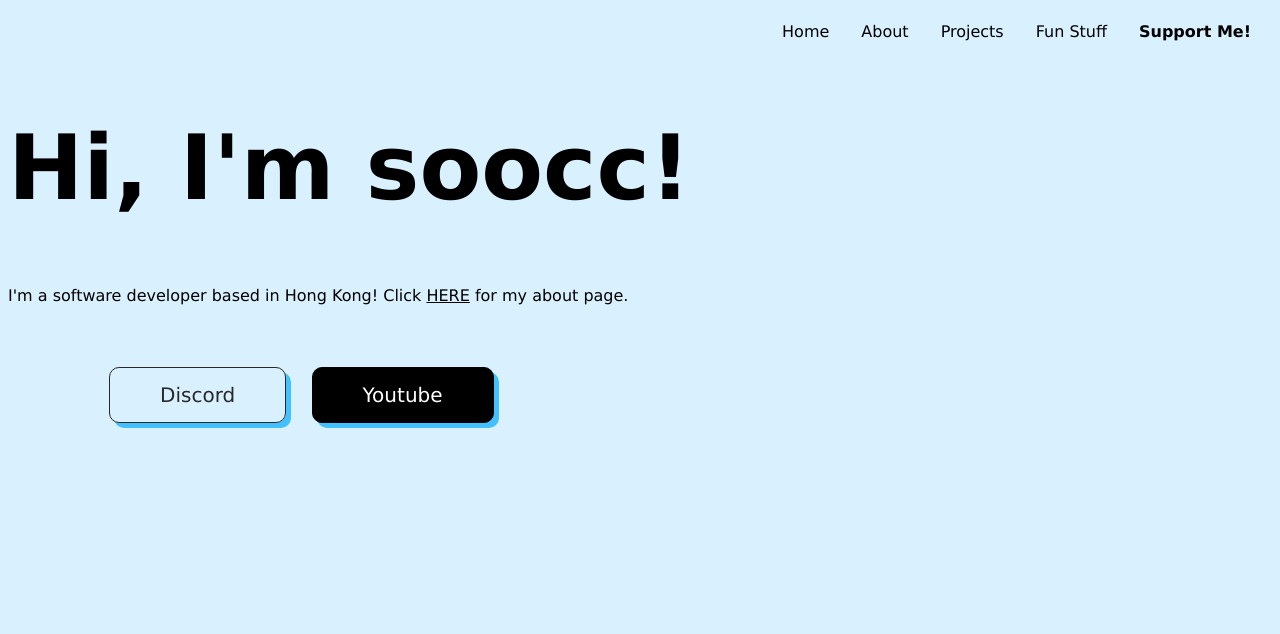
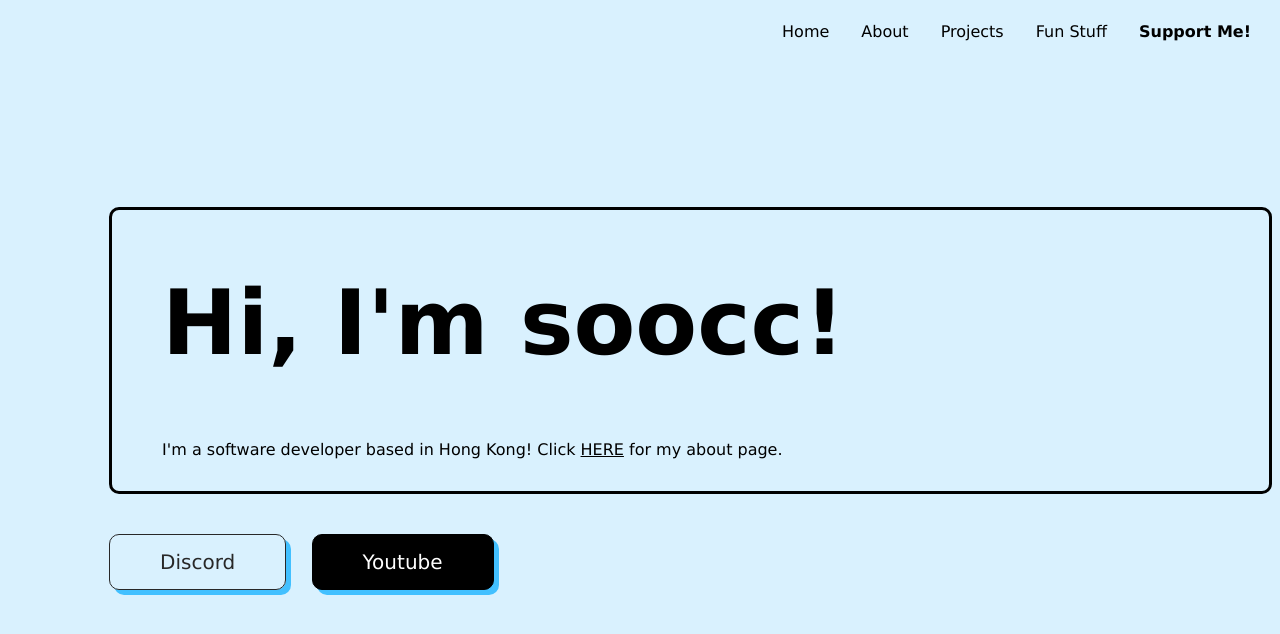
Before and after one commit to soocc/sooccsocks2, a Jekyll site: the page built from index.html, in a window 1280 px wide. Shown: the top 634 px of the page. Built offline with Jekyll 4.4.1, drawn with Linux system fonts in a browser that asks for light colours.

Commit message:
Update styles.css

```diff
--- a/styles/styles.css
+++ b/styles/styles.css
@@ -108,3 +108,12 @@ p {
   background-color: black;
   border-color: black;
 }
+
+.first {
+  margin-top: 12%;
+  margin-left: 8%;
+  margin-bottom: 0px;
+  border-radius: 10px 10px 10px 10px;
+  border-style: solid;
+  padding: 0 50px 10px 50px;
+}
```
